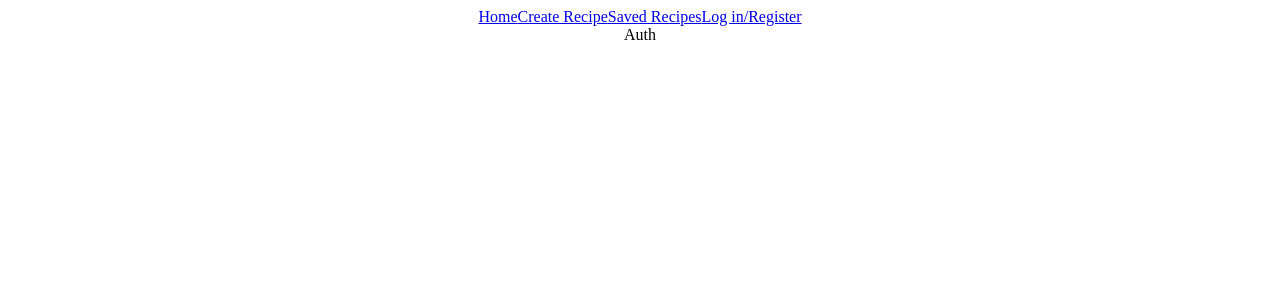
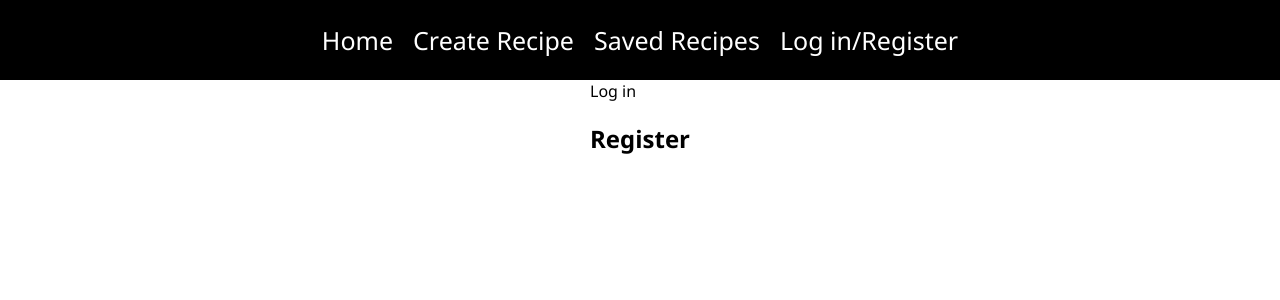
Before and after one commit to jentdev/recipe-app, a React (Create React App) app in the folder client/: page /auth in a window 1280 px wide. Shown: the top 300 px of the page. Built offline with nearby package versions, Linux system fonts and the light colour scheme.

Commit message:
updated auth page

```diff
--- a/client/src/App.css
+++ b/client/src/App.css
@@ -1,38 +1,30 @@
 .App {
-  text-align: center;
-}
-
-.App-logo {
-  height: 40vmin;
-  pointer-events: none;
-}
-
-@media (prefers-reduced-motion: no-preference) {
-  .App-logo {
-    animation: App-logo-spin infinite 20s linear;
-  }
-}
-
-.App-header {
-  background-color: #282c34;
-  min-height: 100vh;
   display: flex;
   flex-direction: column;
   align-items: center;
-  justify-content: center;
-  font-size: calc(10px + 2vmin);
-  color: white;
+  font-family: "Segoe UI", Roboto, Oxygen, "Helvetica Neue", sans-serif;
 }
 
-.App-link {
-  color: #61dafb;
+body {
+  margin: 0;
+  padding: 0;
 }
 
-@keyframes App-logo-spin {
-  from {
-    transform: rotate(0deg);
-  }
-  to {
-    transform: rotate(360deg);
-  }
+.navbar {
+  margin: 0;
+  width: 100%;
+  height: 80px;
+  background: #000;
+  display: flex;
+  justify-content: center;
+  align-items: center;
+  color: white;
+  text-decoration: none;
 }
+
+a {
+  color: white;
+  text-decoration: none;
+  margin: 10px;
+  font-size: 25px;
+}
--- a/client/src/pages/auth.js
+++ b/client/src/pages/auth.js
@@ -1,3 +1,19 @@
 export const Auth = () => {
-    return <div>Auth</div>
+    return <div className="auth">
+        <Login />
+        <Register />
+    </div>
 };
+
+// don't put in components folder because not shared between pages/only used in auth page
+const Login = () => {
+    return <div>Log in</div>;
+};
+
+const Register = () => {
+    return <div className="auth-container">
+        <form>
+            <h2>Register</h2>
+        </form>
+    </div>;
+};
```
